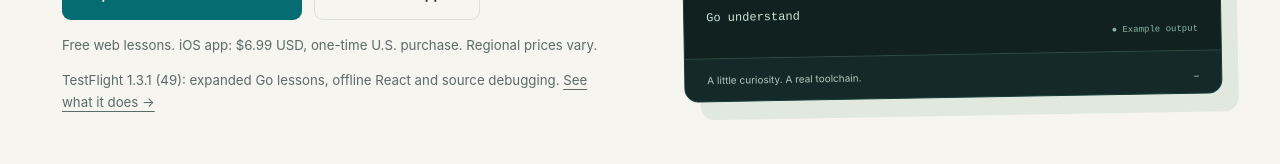
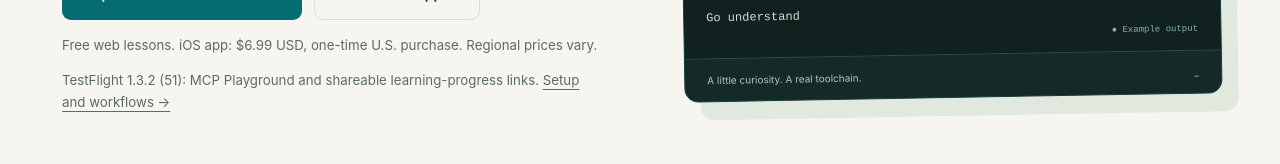
Before and after one commit to sergii-ziborov/GopherForge, a Next.js app in the folder website/: page / in a window 1280 px wide. Shown: the part 636-800 px from the top of the page. Built offline with nearby package versions, Linux system fonts and the light colour scheme.

Commit message:
Confirm MCP beta 51 and synchronize current App Store and learning guidance

```diff
--- a/website/src/app/guide/page.tsx
+++ b/website/src/app/guide/page.tsx
@@ -93,7 +93,7 @@ export default function AppGuide() {
             with GopherForge on iPhone, iPad and the web.
           </p>
           <p className="small-note">
-            App Store: {releases.public.version}. App Review:{" "}
+            App Store: {releases.public.version}. Next native:{" "}
             {releases.next.version} · {releases.next.status}. Beta:{" "}
             {releases.beta.version} ({releases.beta.build}) ·{" "}
             {releases.beta.status}.{" "}
--- a/website/src/app/page.tsx
+++ b/website/src/app/page.tsx
@@ -46,9 +46,9 @@ export default function Home() {
             Regional prices vary.
           </p>
           <p className="small-note">
-            TestFlight {releases.beta.version} ({releases.beta.build}): expanded
-            Go lessons, offline React and source debugging.{" "}
-            <Link href="/guide#offline-react">See what it does →</Link>
+            TestFlight {releases.beta.version} ({releases.beta.build}): MCP Playground
+            and shareable learning-progress links.{" "}
+            <Link href="/guide/mcp">Setup and workflows →</Link>
           </p>
         </div>
         <div className="hero-workbench">
--- a/website/src/app/support/page.tsx
+++ b/website/src/app/support/page.tsx
@@ -58,7 +58,7 @@ export default function Support() {
       <section className="reading-section" id="beta-tools">
         <h2>React/npm and source debugger beta</h2>
         <p>
-          The 1.3.1 TestFlight build includes a fixed offline browser package
+          App Store 1.3.1 and later include a fixed offline browser package
           catalog and a documented npm command subset. Unknown packages, Node
           APIs, arbitrary scripts, Vite plugins and Bun are unsupported. The
           isolated frontend preview blocks external network requests; this
--- a/website/src/components/Playground.tsx
+++ b/website/src/components/Playground.tsx
@@ -64,6 +64,7 @@ export function Playground() {
     return result as Room;
   }
   function accept(value: Room, replace = false) {
+    const changed = current.current?.id !== value.id || current.current?.revision !== value.revision;
     current.current = value;
     setRoom(value);
     setConnected(true);
@@ -73,6 +74,7 @@ export function Playground() {
       setFiles(value.files);
       dirty.current = false;
       setConflict(false);
+      if (changed || replace) backup(value.files, value.id);
     }
   }
   function backup(value: Record<string, string>, roomID?: string) {
@@ -419,7 +421,7 @@ export function Playground() {
                 ),
             )}
             <p>
-              Native app support is in development build 1.3.2 (51). App Store
+              Native app support is in Internal QA TestFlight 1.3.2 (51). App Store
               1.3.1 (49) does not contain this Playground.
             </p>
           </details>
--- a/website/src/content/course-version.json
+++ b/website/src/content/course-version.json
@@ -1,6 +1,6 @@
 {
   "source": "Native GoCourseCatalog + ReadingLessons.json",
-  "appVersion": "1.3.2 \u2014 Build 49 course with development MCP learning additions",
+  "appVersion": "1.3.2 \u2014 Internal QA TestFlight",
   "publicAppVersion": "1.3.1",
   "catalogSHA256": "ebb77d8cbee4f6ff48b9d8fc99e60ea299ceaf8180285fabbe8ba8894798560d",
   "units": 28,
--- a/website/src/content/releases.json
+++ b/website/src/content/releases.json
@@ -8,20 +8,20 @@
   "next": {
     "version": "1.3.2",
     "build": 51,
-    "status": "Development preview; not submitted for App Review",
+    "status": "Internal QA TestFlight; not submitted for App Review",
     "reviewSubmitted": false
   },
   "toolchain": "Go 1.27.1",
   "priceUSD": "6.99",
   "beta": {
-    "version": "1.3.1",
-    "build": 49,
+    "version": "1.3.2",
+    "build": 51,
     "status": "Internal QA TestFlight"
   },
   "curriculum": {
     "version": "1.3.2",
     "build": 51,
-    "status": "Build 49 course with development MCP learning additions"
+    "status": "Internal QA TestFlight"
   },
   "previousCandidate": {
     "version": "1.3.0",
```
Also changed, not shown: 8 other files (tests, documents, lock files or other folders).
